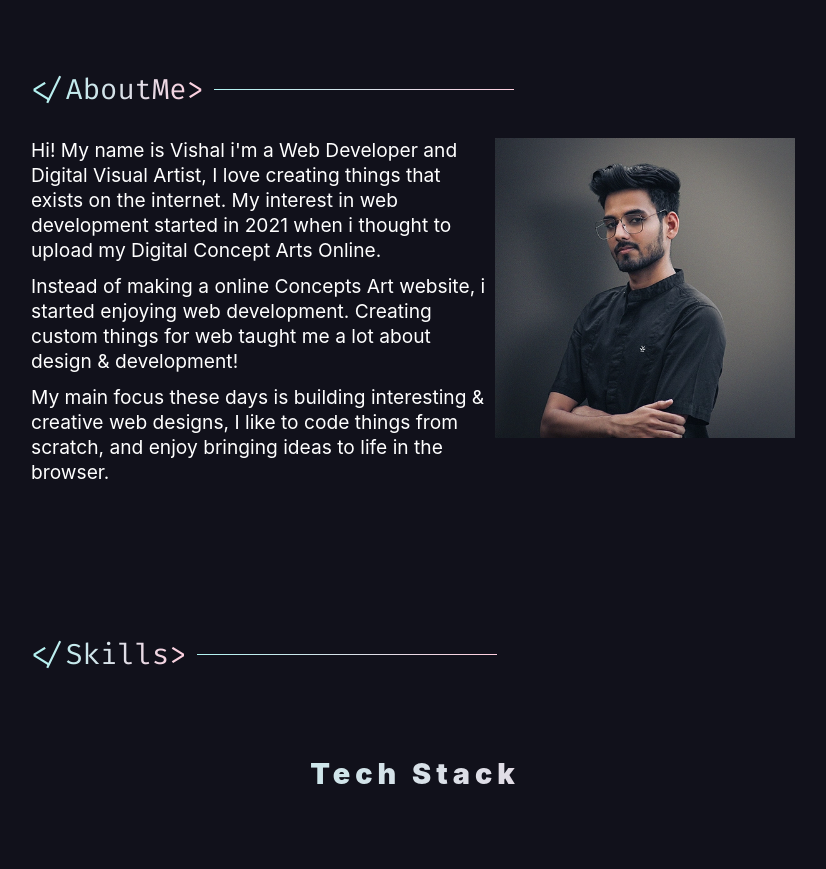
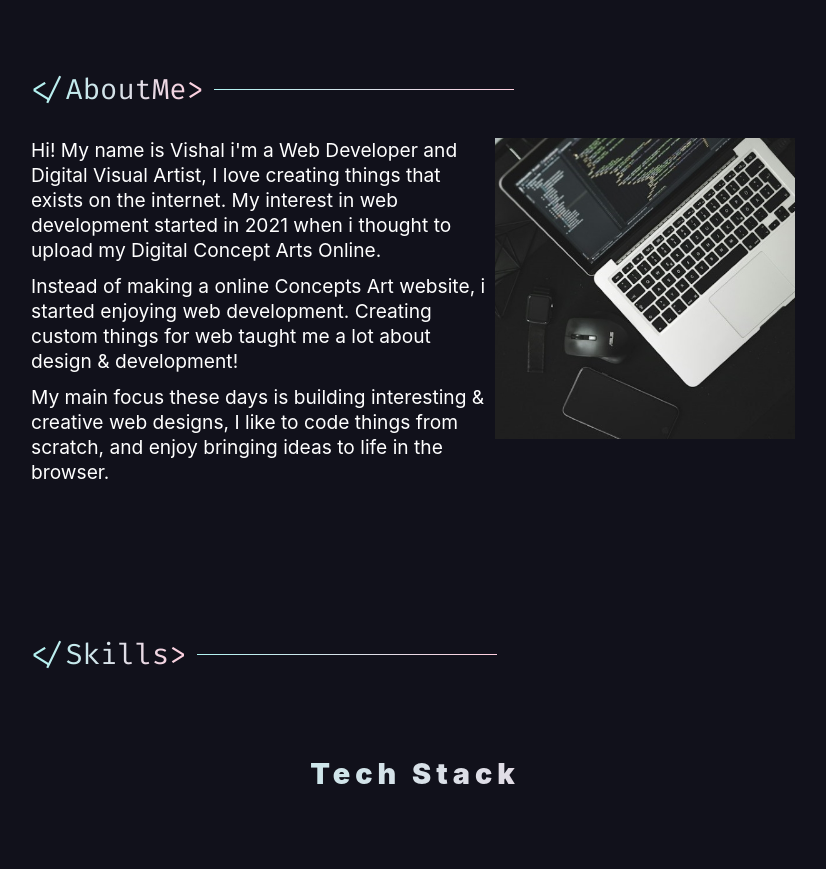
Before and after one commit to vishalparmar3542/exp, a plain HTML site: page index.html in a window 1280 px wide. Shown: the part 840-1709 px from the top of the page, without its empty margins (225-1051 px from the left). Drawn offline with nearby package versions, Linux system fonts and the light colour scheme; a web font is replaced by a local one.

Commit message:
changed image

```diff
--- a/index.html
+++ b/index.html
@@ -182,7 +182,7 @@
 
                     </div>
 
-                    <div class="dp" data-aos="fade-up"><img src="src/webp/vinod (2).webp" alt="Vinod Jangid" tabindex="0" aria-label="image of vinod"></div>
+                    <div class="dp" data-aos="fade-up"><img src="src/webp/ff.jpg" class="mainimg" alt="Vinod Jangid" tabindex="0" aria-label="image of vinod"></div>
                 </div>
             </div>
         </section>
```
Also changed, not shown: style.css (+9 -13 lines), src/webp/ff.jpg (added), src/webp/mainimg.webp (added).
